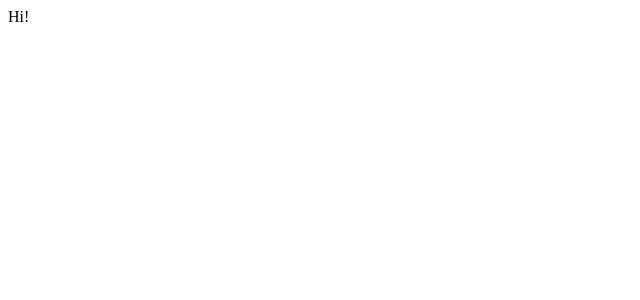
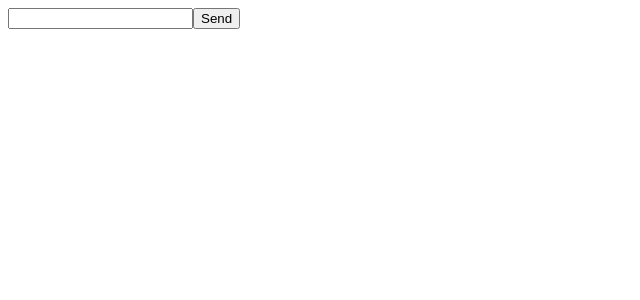
Before and after one commit to Sofialav/chat35-client, a React (Create React App) app: page / in a window 1280 px wide. Shown: the top 300 px of the page, without its empty margins (0-640 px from the left). Built offline with nearby package versions, Linux system fonts and the light colour scheme.

Commit message:
post/message created

```diff
--- a/package.json
+++ b/package.json
@@ -10,7 +10,9 @@
     "react-dom": "^16.13.0",
     "react-redux": "^7.2.0",
     "react-scripts": "3.4.0",
-    "redux": "^4.0.5"
+    "redux": "^4.0.5",
+    "redux-thunk": "^2.3.0",
+    "superagent": "^5.2.2"
   },
   "scripts": {
     "start": "react-scripts start",
--- a/src/App.js
+++ b/src/App.js
@@ -1,8 +1,28 @@
 import React, { Component } from "react";
+import superagent from "superagent";
 
 class App extends Component {
+  onSubmit = async e => {
+    e.preventDefault();
+    try {
+      const response = await superagent
+        .post("http://localhost:4000/message")
+        .send({ text: "hardcoded text" });
+      console.log(response);
+    } catch (error) {
+      console.log(error);
+    }
+  };
+
   render() {
-    return <div>Hi!</div>;
+    return (
+      <main>
+        <form onSubmit={this.onSubmit}>
+          <input type="text"></input>
+          <button>Send</button>
+        </form>
+      </main>
+    );
   }
 }
 
--- a/src/store.js
+++ b/src/store.js
@@ -1,6 +1,11 @@
-import { createStore } from "redux";
+import { createStore, applyMiddleware, compose } from "redux";
 import reducer from "./reducer";
-const enhancer =
-  window.__REDUX_DEVTOOLS_EXTENSION__ && window.__REDUX_DEVTOOLS_EXTENSION__();
+import ReduxThunk from "redux-thunk";
+
+const devTools = window.__REDUX_DEVTOOLS_EXTENSION__
+  ? window.__REDUX_DEVTOOLS_EXTENSION__()
+  : x => x;
+const enhancer = compose(applyMiddleware(ReduxThunk), devTools);
 const store = createStore(reducer, enhancer);
+
 export default store;
```
Also changed, not shown: 1 other file (tests, documents, lock files or other folders).
